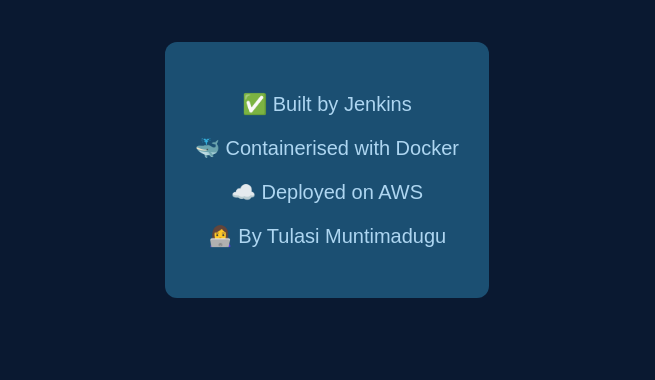
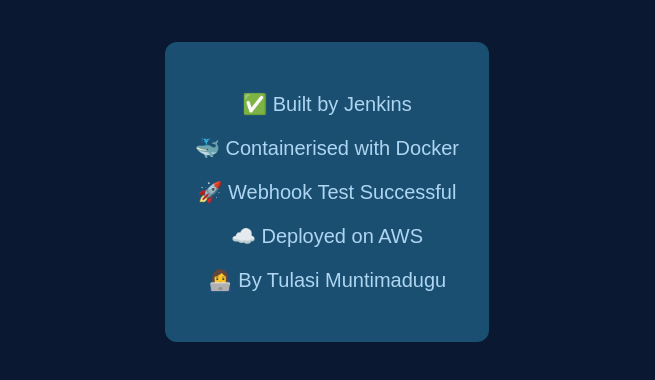
Before and after one commit to tulasisagar/jenkins-docker-cicd, a plain HTML site: page app/index.html in a window 1280 px wide. Shown: the part 166-546 px from the top of the page, without its empty margins (313-968 px from the left). Drawn offline with Linux system fonts and the light colour scheme.

Commit message:
Webhook test

```diff
--- a/app/index.html
+++ b/app/index.html
@@ -27,6 +27,7 @@
     <div class="box">
         <p>✅ Built by Jenkins</p>
         <p>🐳 Containerised with Docker</p>
+        <p>🚀 Webhook Test Successful</p>
         <p>☁️ Deployed on AWS</p>
         <p>👩‍💻 By Tulasi Muntimadugu</p>
     </div>
```
Also changed, not shown: screenshots/application-page.png (added), screenshots/ecr-image.png (added), screenshots/ecr-repository.png (added), screenshots/jenkins-success.png (added).
